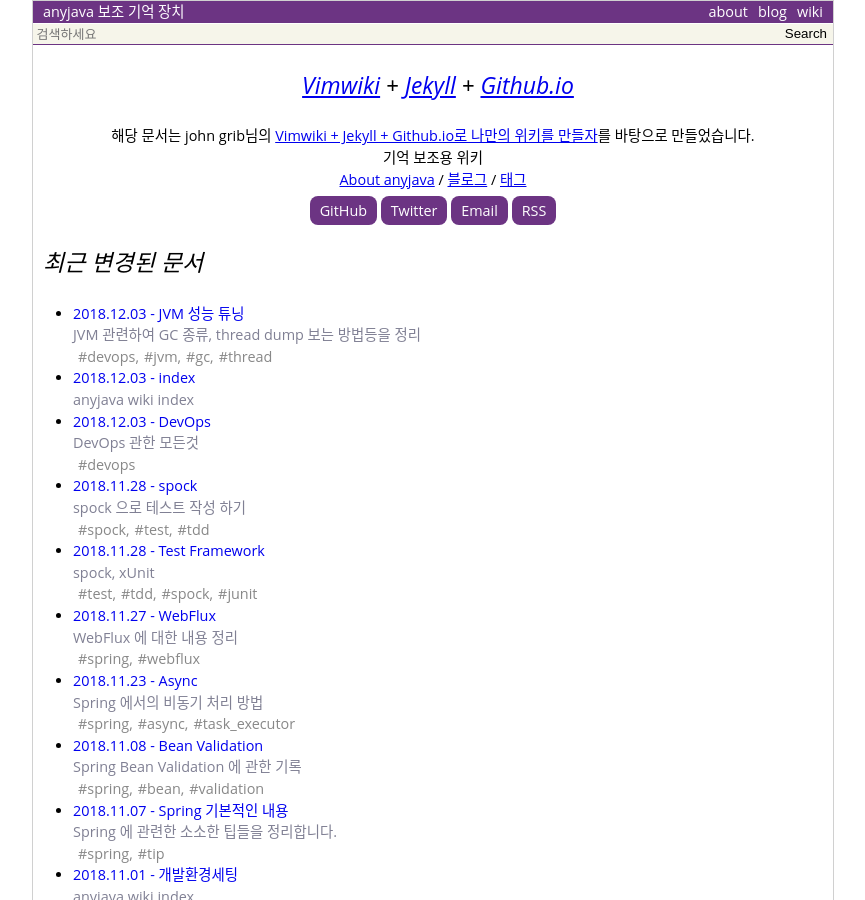
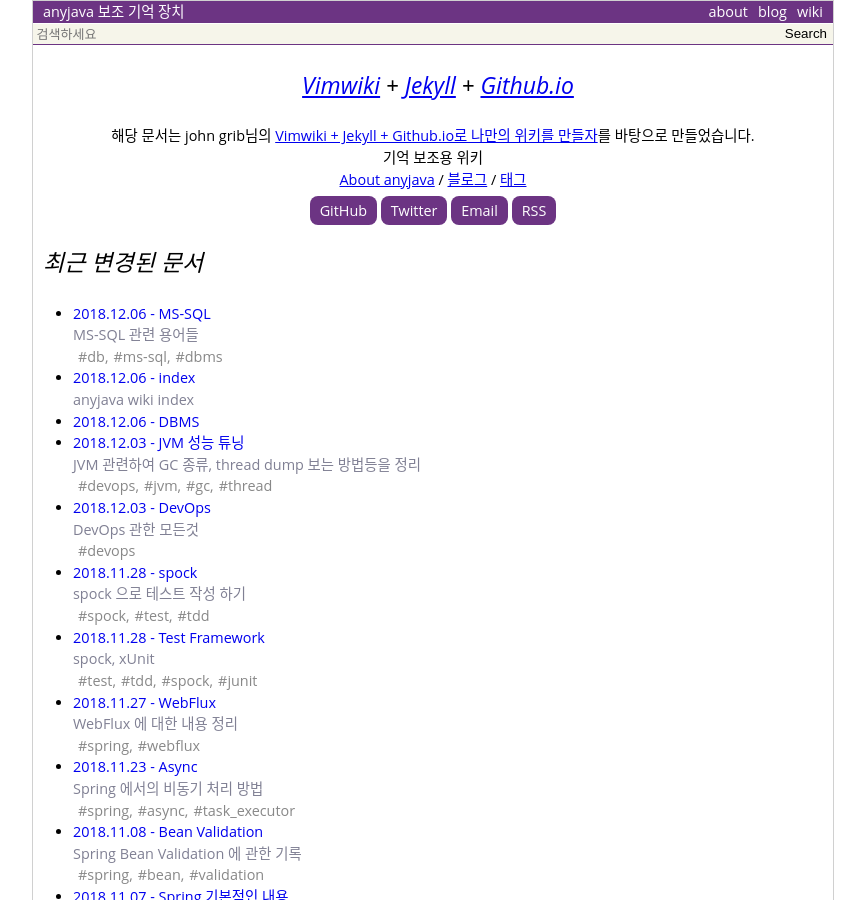
Before and after one commit to anyjava/anyjava.github.io, a Jekyll site: the page built from index.html, in a window 1280 px wide and 900 px high. Shown: the whole window, without its empty margins (207-1072 px from the left). Built offline with Jekyll 4.4.1, drawn with Linux system fonts in a browser that asks for light colours.

Commit message:
ms-sql varchar vs nvarchar 비교

```diff
--- a/_data/pageMap.yml
+++ b/_data/pageMap.yml
@@ -30,6 +30,14 @@
     url: '/wiki/CORS (Cross Origin Resource Sharing)'
     updated: '2018-10-29 12:54:23 +0900'
     children: []
+DBMS:
+    type: wiki
+    title: DBMS
+    summary: ""
+    parent: index
+    url: /wiki/DBMS
+    updated: '2018-12-06 18:54:36 +0900'
+    children: [MS-SQL]
 DevOps:
     type: wiki
     title: DevOps
@@ -60,7 +68,7 @@
     summary: 'anyjava wiki index'
     parent: null
     url: /wiki/index
-    updated: '2018-12-03 19:33:16 +0900'
+    updated: '2018-12-06 18:57:05 +0900'
     children: []
 Interface:
     type: wiki
@@ -97,10 +105,10 @@
 Jvm:
     type: wiki
     title: 'JVM 성능 튜닝'
-    summary: 'JVM 관련하여 GC 종료, thread dump 보는 방법등을 정리'
+    summary: 'JVM 관련하여 GC 종류, thread dump 보는 방법등을 정리'
     parent: DevOps
     url: /wiki/Jvm
-    updated: '2018-12-03 19:40:16 +0900'
+    updated: '2018-12-03 19:45:33 +0900'
     children: []
 Linux:
     type: wiki
@@ -117,6 +125,14 @@
     parent: Spring
     url: /wiki/Logging
     updated: '2018-09-05 09:25:23 +0900'
+    children: []
+MS-SQL:
+    type: wiki
+    title: MS-SQL
+    summary: 'MS-SQL 관련 용어들'
+    parent: DBMS
+    url: /wiki/MS-SQL
+    updated: '2018-12-06 19:01:50 +0900'
     children: []
 Optional:
     type: wiki
--- a/_data/tagList.yml
+++ b/_data/tagList.yml
@@ -2,6 +2,8 @@
 - 'async,'
 - bean_scope
 - 'bean,'
+- 'db,'
+- dbms
 - devops
 - 'devops,'
 - docker
@@ -17,6 +19,7 @@
 - junit
 - 'jvm,'
 - linux
+- 'ms-sql,'
 - 'oop,'
 - optional
 - secure
--- a/_data/tagMap.yml
+++ b/_data/tagMap.yml
@@ -50,6 +50,12 @@
     - {fileName: Linux}
 slf4j:
     - {fileName: Logging}
+'db,':
+    - {fileName: MS-SQL}
+'ms-sql,':
+    - {fileName: MS-SQL}
+dbms:
+    - {fileName: MS-SQL}
 'Java,':
     - {fileName: Optional}
 optional:
--- /dev/null
+++ b/_wiki/MS-SQL.md
@@ -0,0 +1,25 @@
+---
+layout  : wiki
+title   : MS-SQL
+summary : MS-SQL 관련 용어들
+date    : 2018-12-06 18:57:05 +0900
+updated : 2018-12-06 19:01:50 +0900
+tags    : db, ms-sql, dbms
+toc     : true
+public  : true
+parent  : DBMS
+latex   : false
+adsense : true
+---
+* TOC
+{:toc}
+
+## MS-SQL 의 특징들
+
+### VARCHAR vs NVARCHAR
+
+* VARCHAR : 문자를 무조건 바이트로 저장한다, DBMS 의 Character Set 설정에 따라서 바이트를 문자로 변환하여 사용한다.
+* NVARCHAR : 문자를 유니코드로 저장한다. 즉, 모든 언어를 저장할 수 있다.
+* 주의해야 할점
+	* 문자열 저장 길이를 계산할 때, 혼란이 올 수 있다. ex) varchar(2) 한글 1글자, nvarchar(2) 는 한글 2글자
+	* 따라서, 최근에는 NVARCHAR 를 사용하는 것을 추천한다.
--- a/_wiki/index.md
+++ b/_wiki/index.md
@@ -3,7 +3,7 @@
 title   : index
 summary : anyjava wiki index
 date    : 2018-08-15 19:41:36 +0900
-updated : 2018-12-03 19:33:16 +0900
+updated : 2018-12-06 18:57:05 +0900
 tags    :
 toc     : true
 public  : true
@@ -30,6 +30,8 @@
 	* [[WebFlux]]
 * [[Test_Framework]]
   * [[spock]]
+* [[DBMS]]
+	* [[MS-SQL]]
 * [[DevOps]]
 	* [[Linux]]
 	* [[Docker]]
```
Also changed, not shown: _wiki/DBMS.md (added, +16 -0 lines).
